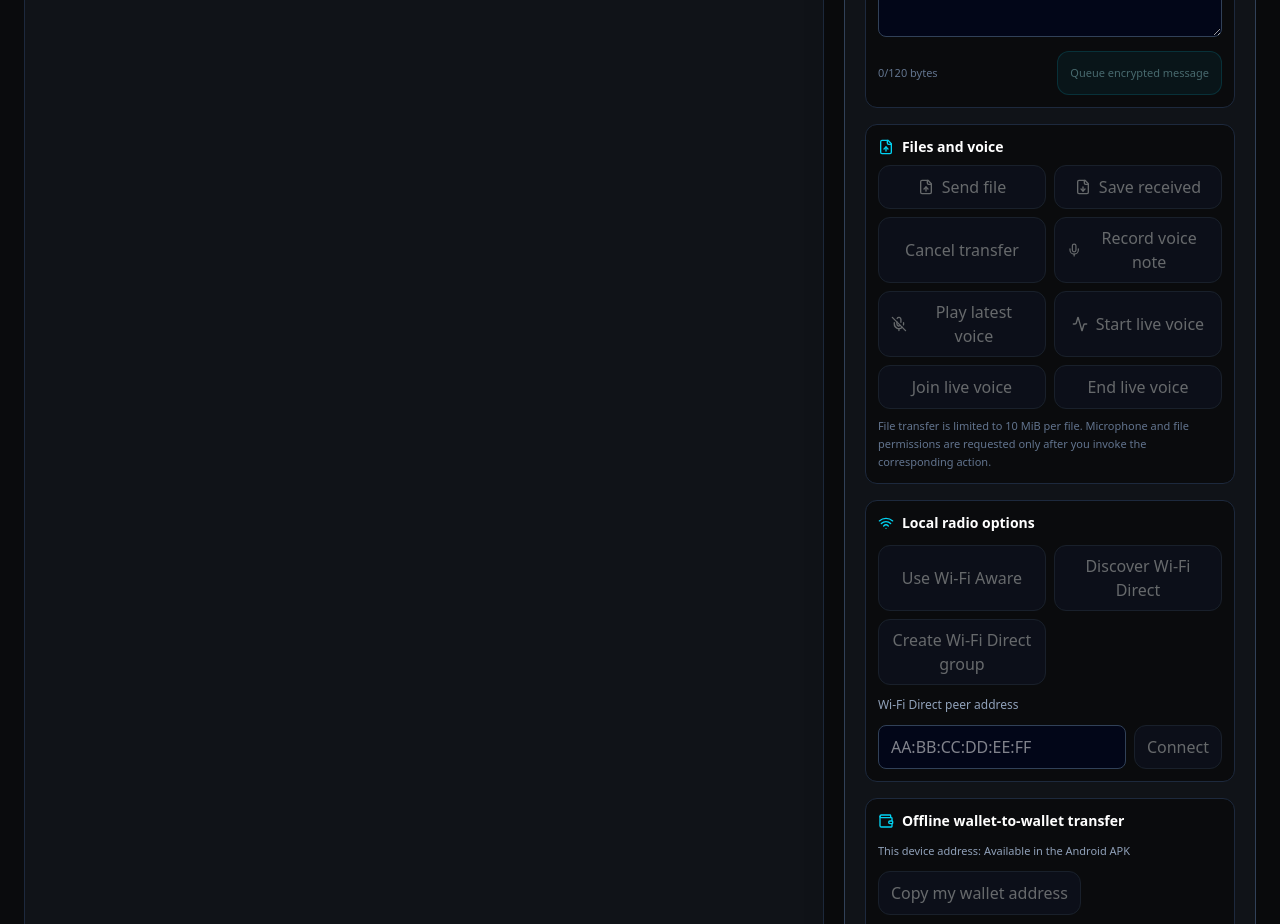
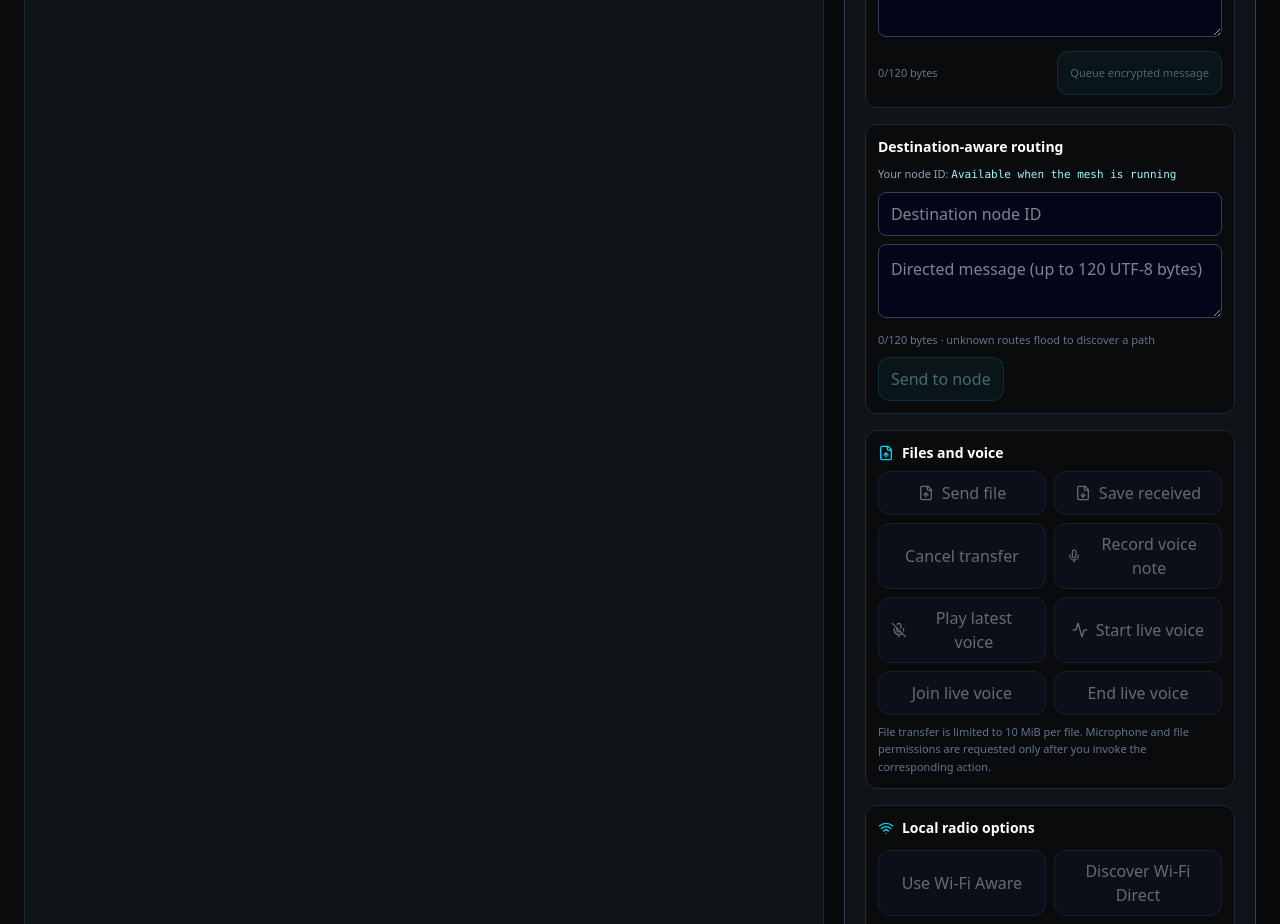
Before and after one commit to esi2ei/meshnet, a React (Vite) app: page / in a window 1280 px wide. Shown: the part 840-1764 px from the top of the page. Built offline with nearby package versions, Linux system fonts and the light colour scheme.

Commit message:
Add native dashboard controls for destination-aware messages

```diff
--- a/src/components/PhoneWorkspace.tsx
+++ b/src/components/PhoneWorkspace.tsx
@@ -4,6 +4,7 @@ import { Activity, Bluetooth, FileUp, FileDown, Mic, MicOff, Network, Power, Rad
 type NativeRuntimeStatus = {
   native: boolean;
   running: boolean;
+  localNodeId: string | null;
   onlineIntegrationsEnabled: boolean;
   walletBusy: boolean;
   walletAddress: string | null;
@@ -19,6 +20,7 @@ type NativeBridge = {
   startMesh: (passphrase: string) => void;
   stopMesh: () => void;
   sendMessage: (message: string) => boolean;
+  sendDirectMessage: (destinationNodeId: string, message: string) => boolean;
   selectFile: () => void;
   cancelFileTransfer: () => boolean;
   saveReceivedFile: () => void;
@@ -53,6 +55,7 @@ declare global {
 const initialStatus: NativeRuntimeStatus = {
   native: false,
   running: false,
+  localNodeId: null,
   onlineIntegrationsEnabled: false,
   walletBusy: false,
   walletAddress: null,
@@ -70,6 +73,8 @@ export default function PhoneWorkspace() {
   const [runtime, setRuntime] = useState(initialStatus);
   const [passphrase, setPassphrase] = useState('');
   const [message, setMessage] = useState('');
+  const [directDestination, setDirectDestination] = useState('');
+  const [directMessage, setDirectMessage] = useState('');
   const [wifiAddress, setWifiAddress] = useState('');
   const [offlineRecipient, setOfflineRecipient] = useState('');
   const [offlineAmount, setOfflineAmount] = useState('');
@@ -179,6 +184,26 @@ export default function PhoneWorkspace() {
             setLastEvent(accepted ? 'Message accepted into the encrypted outbox' : 'Message was not accepted; check mesh state and message size');
             if (accepted) setMessage('');
           }}>Queue encrypted message</button>
+        </div>
+      </div>
+
+      <div className="space-y-2 rounded-xl border border-slate-800 bg-[#0A0B0D] p-3">
+        <div className="text-sm font-semibold text-white">Destination-aware routing</div>
+        <p className="text-[11px] leading-relaxed text-slate-400">Your node ID: <span className="break-all font-mono text-cyan-200">{runtime.localNodeId || "Available when the mesh is running"}</span></p>
+        <input value={directDestination} onChange={(event) => setDirectDestination(event.target.value.replace(/[^A-Za-z0-9_-]/g, "").slice(0, 32))}
+          placeholder="Destination node ID" maxLength={32}
+          className="min-h-11 w-full rounded-lg border border-slate-700 bg-slate-950 px-3 text-sm font-mono text-white outline-none focus:border-cyan-400" />
+        <textarea value={directMessage} onChange={(event) => setDirectMessage(event.target.value)} rows={2} maxLength={120}
+          placeholder="Directed message (up to 120 UTF-8 bytes)"
+          className="w-full resize-y rounded-lg border border-slate-700 bg-slate-950 p-3 text-sm text-white outline-none focus:border-cyan-400" />
+        <div className="flex flex-wrap items-center justify-between gap-2">
+          <span className="text-[11px] text-slate-500">{new TextEncoder().encode(directMessage).length}/120 bytes · unknown routes flood to discover a path</span>
+          <button className={primaryClass} disabled={!runtime.native || !runtime.running || !/^[A-Za-z0-9_-]{1,32}$/.test(directDestination) || directDestination === runtime.localNodeId || !directMessage.trim() || new TextEncoder().encode(directMessage).length > 120}
+            onClick={() => {
+              const accepted = native?.sendDirectMessage(directDestination, directMessage.trim()) === true;
+              setLastEvent(accepted ? "Directed message accepted into encrypted outbox" : "Directed message was not accepted");
+              if (accepted) setDirectMessage("");
+            }}>Send to node</button>
         </div>
       </div>
 
```
